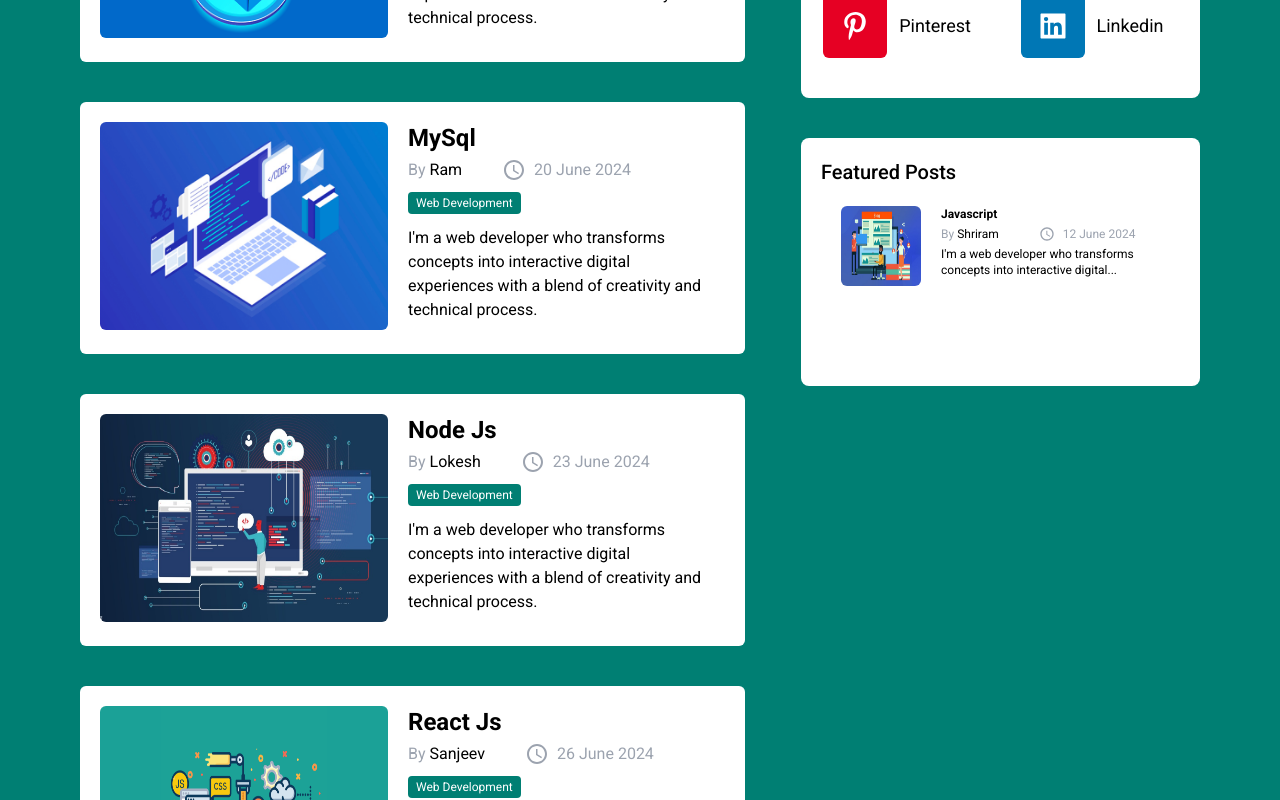
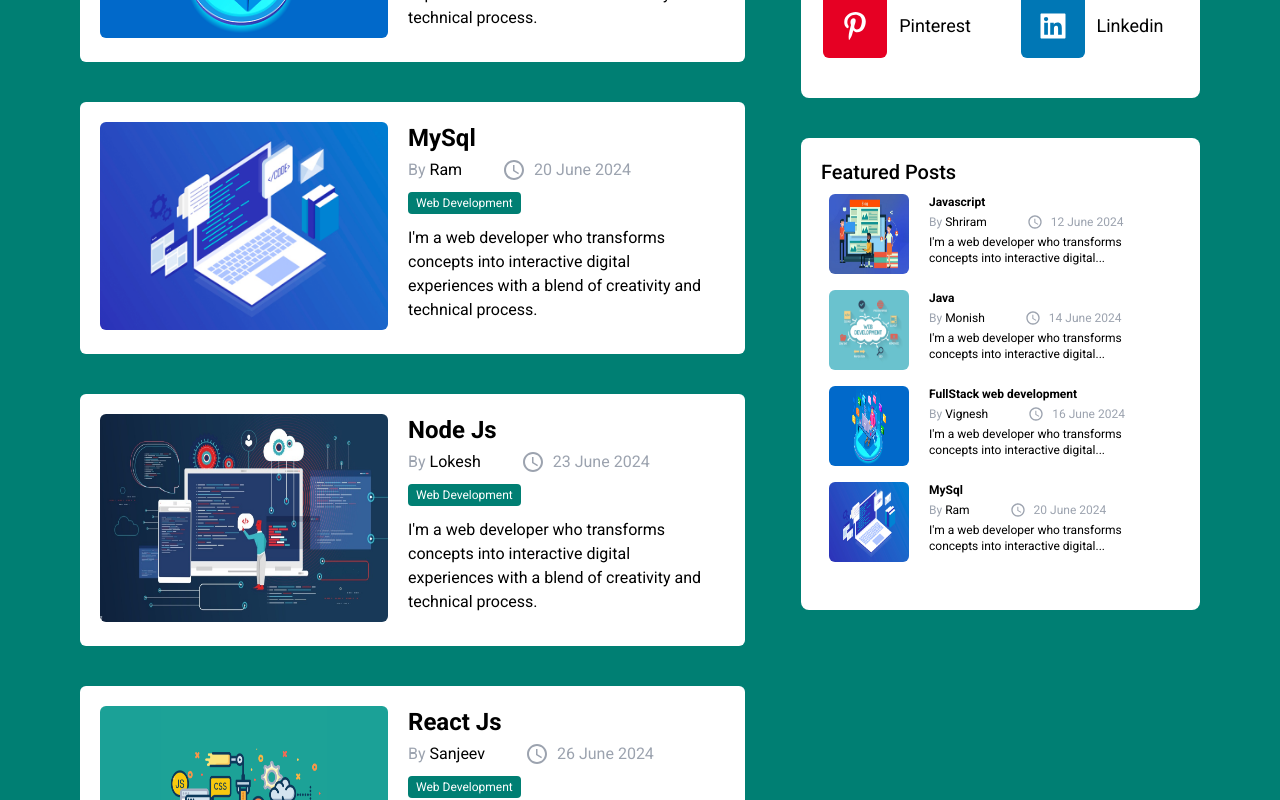
Before and after one commit to san1234100/tech-blog, a React (Vite) app: page / in a window 1280 px wide. Shown: the part 1340-2140 px from the top of the page. Built offline with nearby package versions, Linux system fonts and the light colour scheme.

Commit message:
design: featured posts

```diff
--- a/src/components/FeaturedPost.jsx
+++ b/src/components/FeaturedPost.jsx
@@ -1,10 +1,12 @@
 import postData from "../data/postData.json";
 const FeaturedPost = () => {
-  const { title, img, desc, author, date } = postData[0];
+
   return (
     <div className="bg-white mt-10 select-none p-5 rounded-lg max-w-2xl ms-auto h-fit pb-10">
       <h4 className="text-xl font-medium">Featured Posts</h4>
-      <div className="bg-white mb-10 p-5 rounded-md flex select-none">
+      {postData.map((post,index)=>{
+         const { title, img, desc, author, date } = postData[index];
+        return index<4 ? <div className="bg-white p-2 rounded-md flex select-none">
         <img src={img} className=" w-20 h-20 rounded-md" alt="" />
         <div className="px-5">
           <h4 className="font-semibold text-xs">{title}</h4>
@@ -35,7 +37,8 @@ const FeaturedPost = () => {
            ` ${desc.slice(0,68) }...`
           }</p>
         </div>
-      </div>
+      </div> : ''
+      })}
     </div>
   );
 };
```
